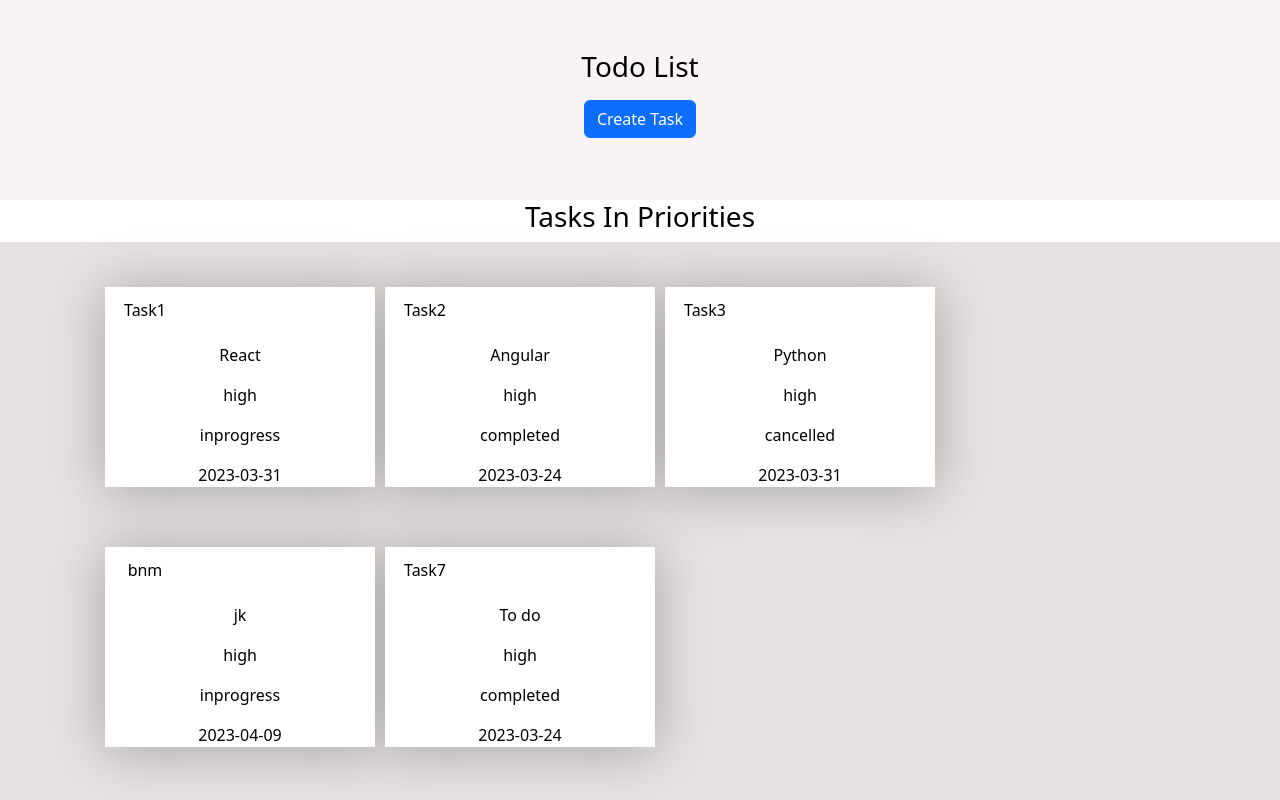
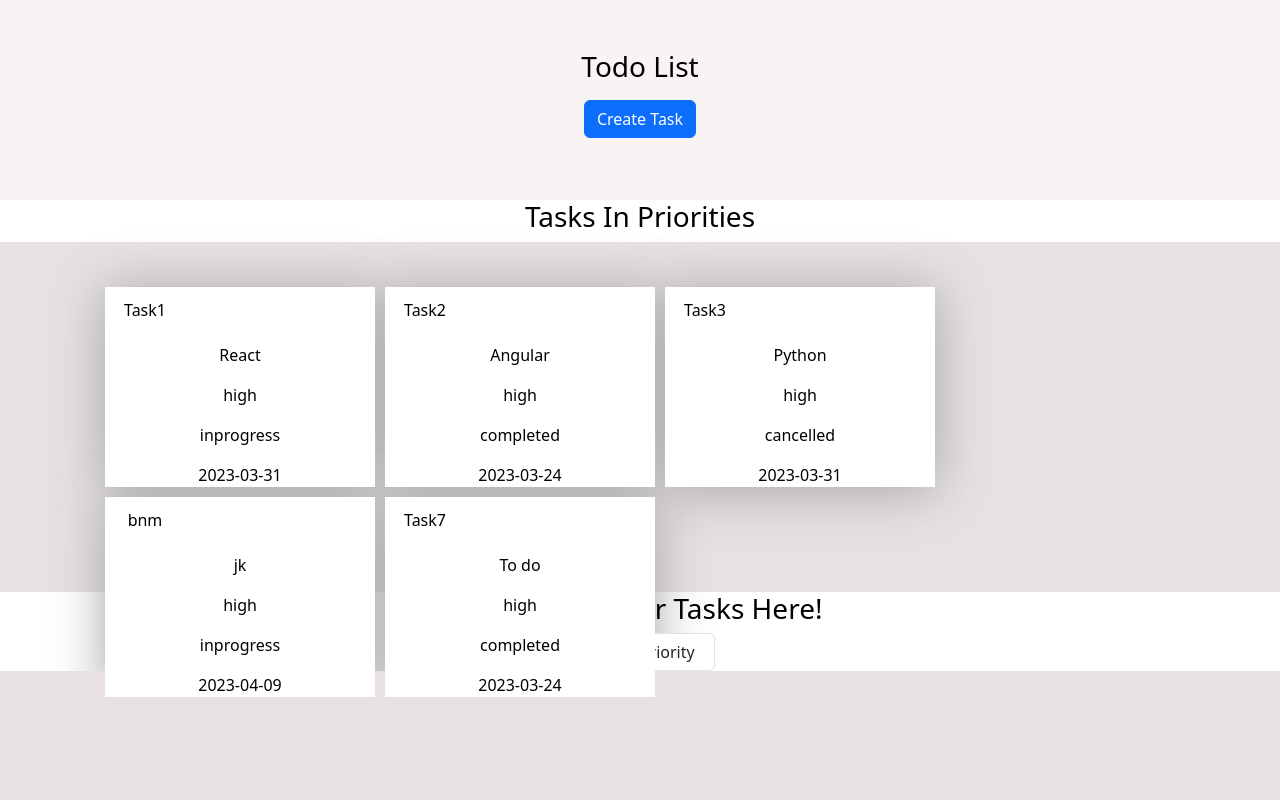
Before and after one commit to monicakrishb/TO_DO, a React (Create React App) app in the folder task/: page / in a window 1280 px wide. Shown: the top 800 px of the page. Built offline with nearby package versions, Linux system fonts and the light colour scheme; data requests are answered from the project's data file; the HTML template or start-up script is replaced by a standard one.

Commit message:
styled css

```diff
--- a/task/src/Components/styles/TodoList.css
+++ b/task/src/Components/styles/TodoList.css
@@ -4,3 +4,6 @@
 .title{
     color: black;
 }
+#category{
+    width: 150px;
+}
--- a/task/src/Components/styles/card.css
+++ b/task/src/Components/styles/card.css
@@ -47,7 +47,7 @@
 }
 
 .task-container {
-  height: 600px;
+  height: 350px;
   width: 100%;
   display: flex;
   flex-wrap: wrap;
```
